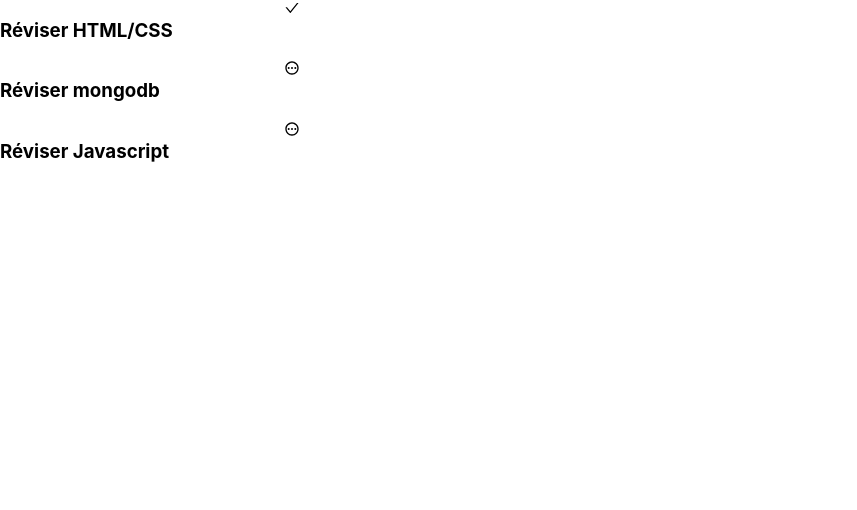
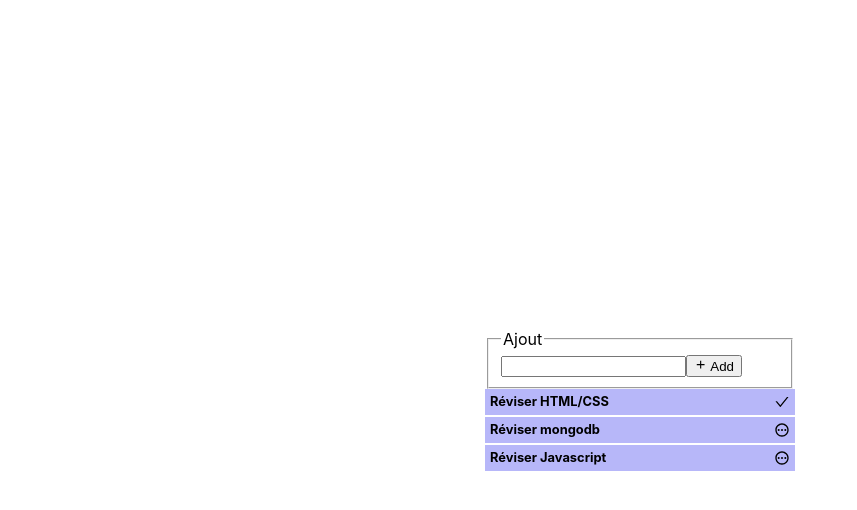
Before and after one commit to lamnaourm/atelier07dev202, a React (Create React App) app: page / in a window 1280 px wide. Shown: the top 510 px of the page, without its empty margins (0-857 px from the left). Built offline with nearby package versions, Linux system fonts and the light colour scheme.

Commit message:
partie 2

```diff
--- a/src/App.css
+++ b/src/App.css
@@ -1,5 +1,30 @@
+.container {
+  display: flex;
+  justify-content: center;
+  align-items: center;
+  height: 100vh;
+}
+
 .task {
   display: flex;
   justify-content: space-between;
   width: 300px;
+  background-color: rgb(183, 183, 249);
+  padding: 5px;
+  font-size: 11px;
 }
+
+.task svg {
+  font-size: 16px;
+}
+
+.task h3{
+  margin: 0;
+  padding: 0;
+}
+
+.list-tasks {
+  display: flex;
+  flex-direction: column;
+  gap: 2px;
+}
--- a/src/components/ToDoListApp.jsx
+++ b/src/components/ToDoListApp.jsx
@@ -1,6 +1,6 @@
 import React, { useState } from 'react'
 import { AiOutlineCheck } from 'react-icons/ai';
-import { MdOutlinePending } from 'react-icons/md';
+import { MdOutlinePending, MdAdd } from 'react-icons/md';
 
 export default function ToDoListApp() {
 
@@ -9,15 +9,29 @@
         {desricption:'Réviser mongodb', completed:false},
         {desricption:'Réviser Javascript', completed:false}
     ])
+    const [task, setTask] = useState();
+
+    const addTache = (e) => {
+        setTaches(taches => [...taches, {desricption:task, completed:true }]);
+    }
 
   return (
-    <div>
-        {taches.map(t => <div className='task'>
-            <h3>{t.desricption}</h3>
-            {
-                t.completed ? <AiOutlineCheck /> : <MdOutlinePending />
-            }
-        </div> )}
+    <div className='content'>
+
+        <fieldset>
+            <legend>Ajout</legend>
+            <input type="text" name="task" id="task" value={task} onChange={(e) => setTask(e.target.value)} />
+            <button onClick={addTache}><MdAdd /> Add</button>
+        </fieldset>
+
+        <div className='list-tasks'>
+            {taches.map((t, index) => <div key={index} className='task'>
+                <h3>{t.desricption}</h3>
+                {
+                    t.completed ? <AiOutlineCheck /> : <MdOutlinePending />
+                }
+            </div> )}
+        </div>
     </div>
   )
 }
```
Also changed, not shown: src/index.js (line endings or trailing spaces).
